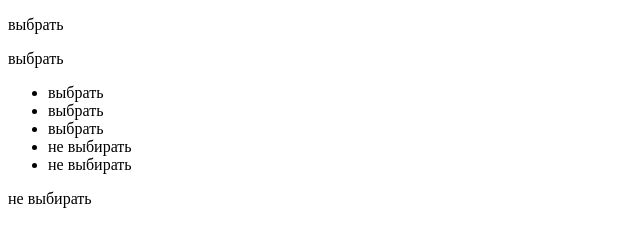
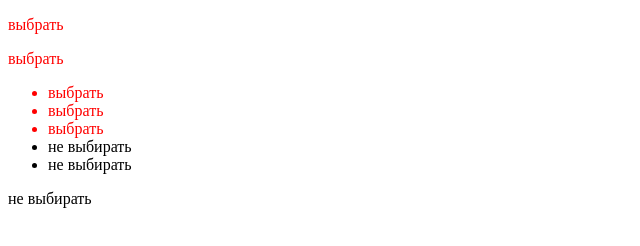
Before and after one commit to olehivoniuk/Programmimg---Plan-of-learning, a plain HTML site: page selectors.html in a window 1280 px wide. Shown: the whole page, without its empty margins (0-640 px from the left). Drawn offline with Linux system fonts and the light colour scheme.

Commit message:
added styles

```diff
--- a/styles1.css
+++ b/styles1.css
@@ -1 +1 @@
-#elem .header {color: red;}
+#elem .text {color: red;}
```
